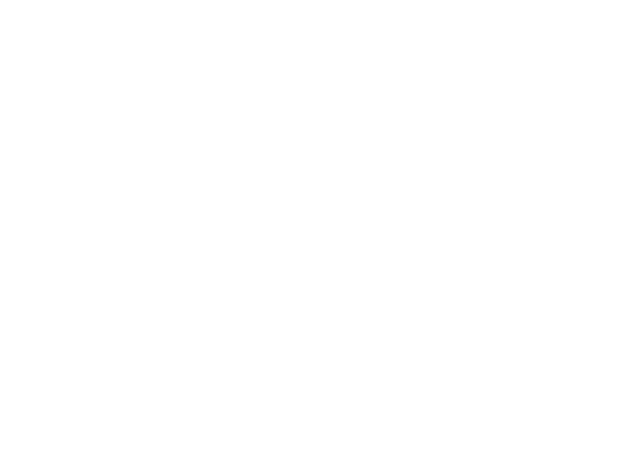
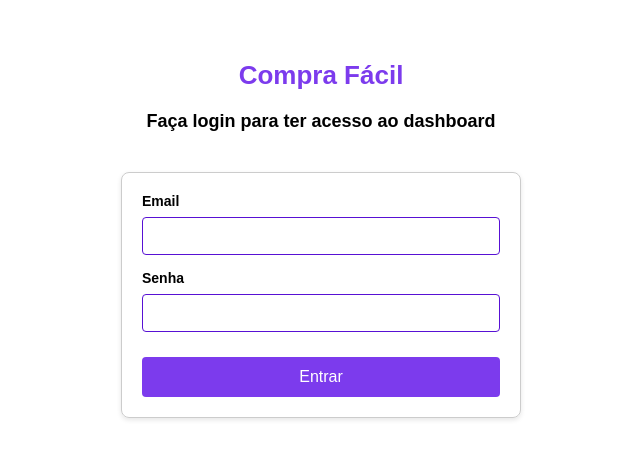
Before and after one commit to wendellcs/virtual-store, a React (Vite) app: page /admin in a window 1280 px wide. Before the commit this address had no page. Shown: the top 458 px of the page, without its empty margins (319-959 px from the left). Built offline with nearby package versions, Linux system fonts and the light colour scheme.

Commit message:
Admin login page

```diff
--- a/index.html
+++ b/index.html
@@ -4,7 +4,7 @@
     <meta charset="UTF-8" />
     <link rel="icon" type="image/svg+xml" href="/vite.svg" />
     <meta name="viewport" content="width=device-width, initial-scale=1.0" />
-    <title>Compra Fácil Digital</title>
+    <title>Compra Fácil</title>
   </head>
   <body>
     <div id="root"></div>
--- /dev/null
+++ b/src/assets/sass/3-layouts/_admin.sass
@@ -0,0 +1,60 @@
+@use '../1-base/variables'
+.admin-container
+    text-align: center
+    padding: 20px 0
+
+    h1
+        font-size: 2.6rem
+        margin-bottom: 20px
+        color: variables.$primary-color
+        margin: 40px 0 20px 0
+
+    h2
+        font-size: 1.8rem
+        margin-bottom: 40px
+
+    form
+        width: 100%
+        max-width: 400px
+        border: 1px solid #ccc
+        padding: 20px
+        margin: 0 auto
+        border-radius: 8px
+        box-shadow: 0 2px 5px rgba(0, 0, 0, 0.1)
+
+        .box
+            label
+                display: block
+                margin-bottom: 8px
+                font-size: 1.4rem
+                font-weight: bold
+                text-align: left
+
+            input
+                width: 100%
+                padding: 10px
+                margin-bottom: 15px
+                border: 1px solid variables.$primary-dark-color
+                border-radius: 4px
+                box-sizing: border-box
+                font-size: 1.4rem
+
+                &:focus
+                    outline: none
+                    border-color: variables.$primary-color
+                    background-color: #faf0ff
+
+        .btn.login
+            display: block
+            width: 100%
+            height: 40px
+            background-color: variables.$primary-color
+            color: #fff
+            border: none
+            border-radius: 4px
+            font-size: 1.6rem
+            cursor: pointer
+            margin-top: 10px
+
+            &:hover
+                background-color: variables.$primary-dark-color
--- a/src/assets/sass/3-layouts/all-layouts.sass
+++ b/src/assets/sass/3-layouts/all-layouts.sass
@@ -1 +1,2 @@
 @use './_home'
+@use './_admin'
--- /dev/null
+++ b/src/pages/Admin/index.jsx
@@ -0,0 +1,48 @@
+import { useState } from "react"
+import axios from "axios"
+
+export default function Admin(){
+    const [email, setEmail] = useState('')
+    const [password, setPassword] = useState('')
+
+    async function handleFormSubmit(e){
+        e.preventDefault()
+
+        if (!email || !password){
+            console.log('Preencha todos os campos')
+            return
+        }
+
+        axios.post('http://127.0.0.1:8000/admin/login', {
+            email,
+            password
+        })
+        .then(res => {
+            console.log(res, 'login status')
+        })
+        .catch(e => {
+            console.error(err.response?.data);
+        })
+
+    }
+
+    return (
+        <div className="admin-container">
+            <h1>Compra Fácil</h1>
+            <h2>Faça login para ter acesso ao dashboard</h2>
+
+            <form onSubmit={e => handleFormSubmit(e)}>
+                <div className="box">
+                    <label htmlFor="email">Email</label>
+                    <input type="email" id="email" value={email} onChange={e => setEmail(e.target.value)}/>
+                </div>
+                <div className="box">
+                    <label htmlFor="password">Senha</label>
+                    <input type="password" id="password" value={password} onChange={e => setPassword(e.target.value)}/>
+                </div>
+
+                <button className="btn login">Entrar</button>
+            </form>
+        </div>
+    )
+}
--- a/src/pages/Home/index.jsx
+++ b/src/pages/Home/index.jsx
@@ -1,4 +1,4 @@
-import { useEffect } from "react";
+import { useEffect, useState } from "react";
 import Header from "../../components/Header"
 import Sidebar from "../../components/Sidebar"
 import { CiSearch } from "react-icons/ci";
@@ -7,11 +7,13 @@ import axios from 'axios'
 import imageTest from './teste.avif'
 
 export default function Home() {
+    const [productList, setProductList] = useState([])
 
     useEffect(() => {
         async function testApi() {
-            const data = await axios.get('http://127.0.0.1:8000/')
-            console.log(data, ' aqui')
+            const data = await axios.get('http://127.0.0.1:8000/products')
+            console.log(data.data)
+            setProductList(data.data)
         }
 
         testApi()
@@ -33,21 +35,26 @@ export default function Home() {
                         <h2 className="title">Nossos produtos</h2>
 
                         <div className="products">
-                            <div className="card">
+                            {productList.length > 0 && productList.map(p => {
+                                return (
+                                    <div className="card" key={p.id}>
                                         <div className="card-image">
                                             <img src={imageTest} alt="Product-name image" />
-                                    <p className="product-tag">TVs</p>
+                                            <p className="product-tag">{p.tag}</p>
                                         </div>
 
-                                <h3 className="product-name">Smart TV 32 Philco Led</h3>
+                                        <h3 className="product-name">{p.name}</h3>
                                         <div className="card-bottom">
                                             <div className="card-bottom-left">
-                                        <p className="product-price">R$ 889</p>
-                                        <p className="product-price-card">18x R$ 94.88</p>
+                                                <p className="product-price">R$ {p.price}</p>
+                                                <p className="product-price-card">{p.price_card}</p>
                                             </div>
                                             <button className="btn buy"><FiShoppingCart className="icon big cart"/></button>
                                         </div>
                                     </div>
+                                )
+                            })}
+
                         </div>
                     </div>
                 </main>
--- a/src/services/route/routes.jsx
+++ b/src/services/route/routes.jsx
@@ -2,6 +2,7 @@ import { Route, Routes } from "react-router-dom";
 
 import Home from "../../pages/Home";
 import Product from "../../pages/Product";
+import Admin from "../../pages/Admin";
 
 export default function RoutesApp(){
     return (
@@ -9,7 +10,7 @@ export default function RoutesApp(){
             <Route path="/" element={<Home/>}/>
 
             <Route path="/product/:id" element={<Product/>}/>
-
+            <Route path="/admin" element={<Admin/>}/>
             {/* Not found */}
 
         </Routes>
```
Lines whose indentation alone changed are shown as unchanged.
